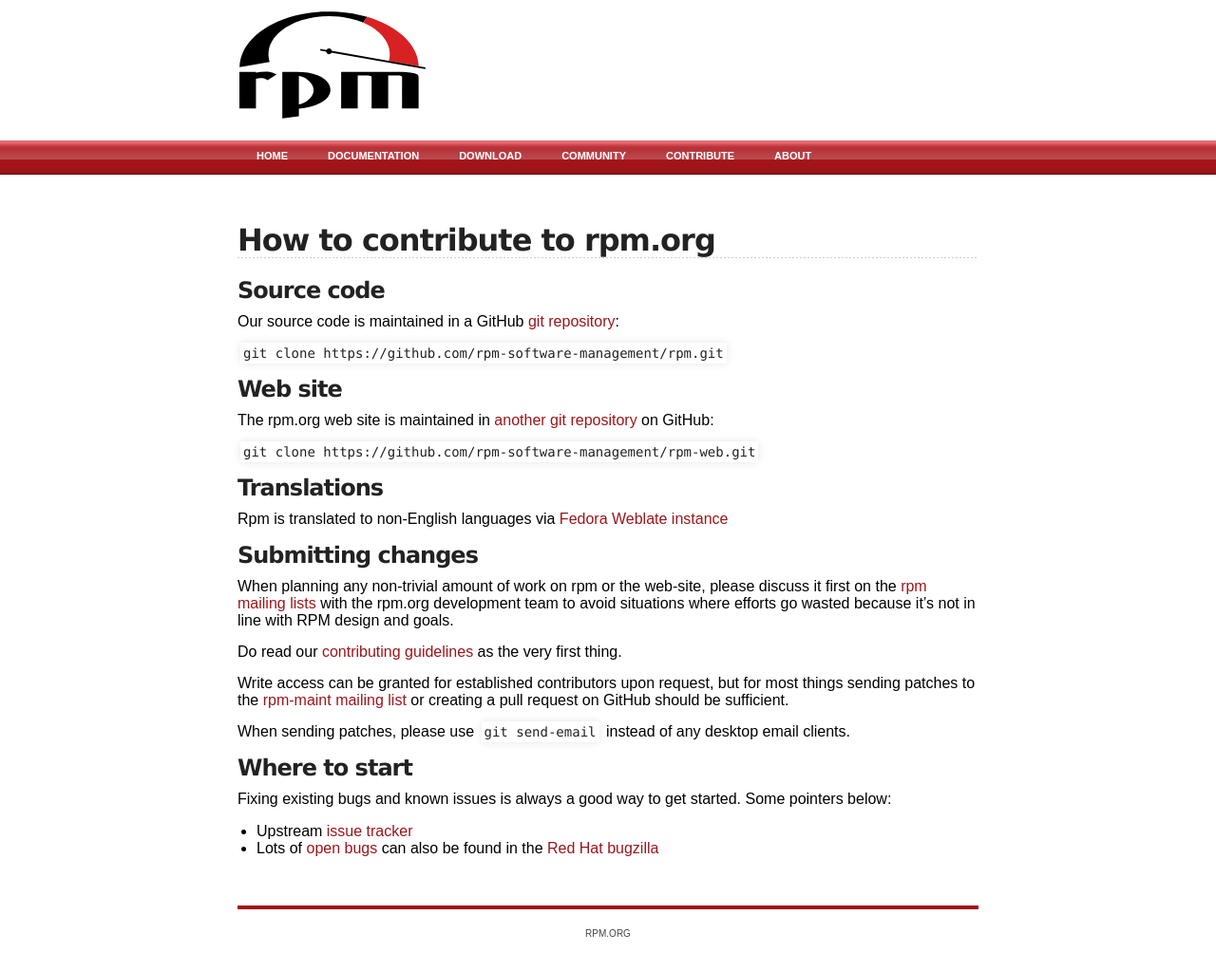
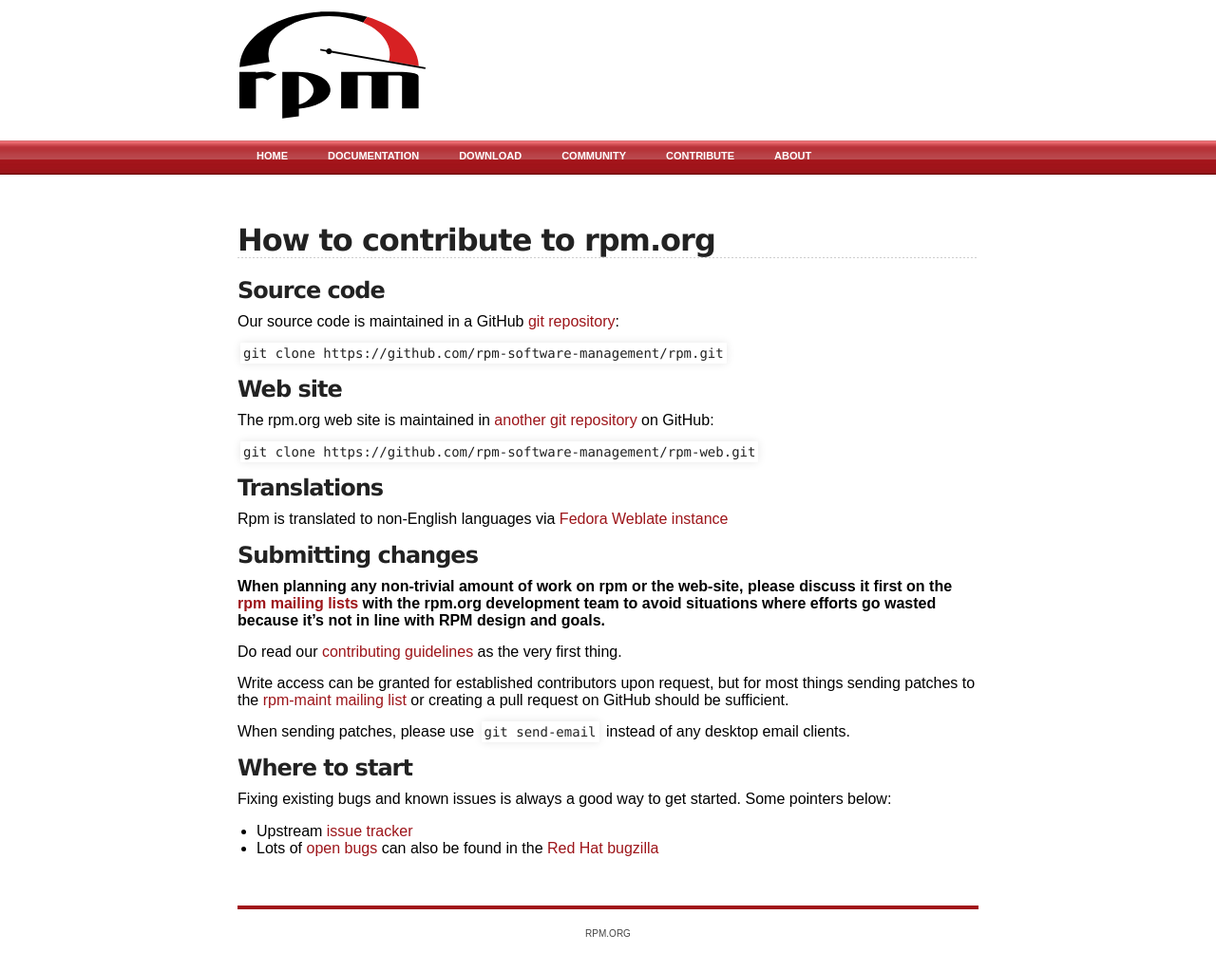
Before and after one commit to rpm-software-management/rpm-web, a Jekyll site: the page built from contribute.md, in a window 1280 px wide. Shown: the whole page at 95% size. Built offline with Jekyll 4.4.1, drawn with Linux system fonts in a browser that asks for light colours.

Commit message:
Add emphasis to ask before working on rpm features

```diff
--- a/contribute.md
+++ b/contribute.md
@@ -24,10 +24,10 @@ Rpm is translated to non-English languages via
 
 ### Submitting changes
 
-When planning any non-trivial amount of work on rpm or the web-site,
+**When planning any non-trivial amount of work on rpm or the web-site,
 please discuss it first on the [rpm mailing lists](community) with the
 rpm.org development team to avoid situations where efforts go wasted
-because it's not in line with RPM design and goals.
+because it's not in line with RPM design and goals.**
 
 Do read our [contributing guidelines](https://github.com/rpm-software-management/rpm/blob/master/CONTRIBUTING.md) as the very first thing.
 
```
